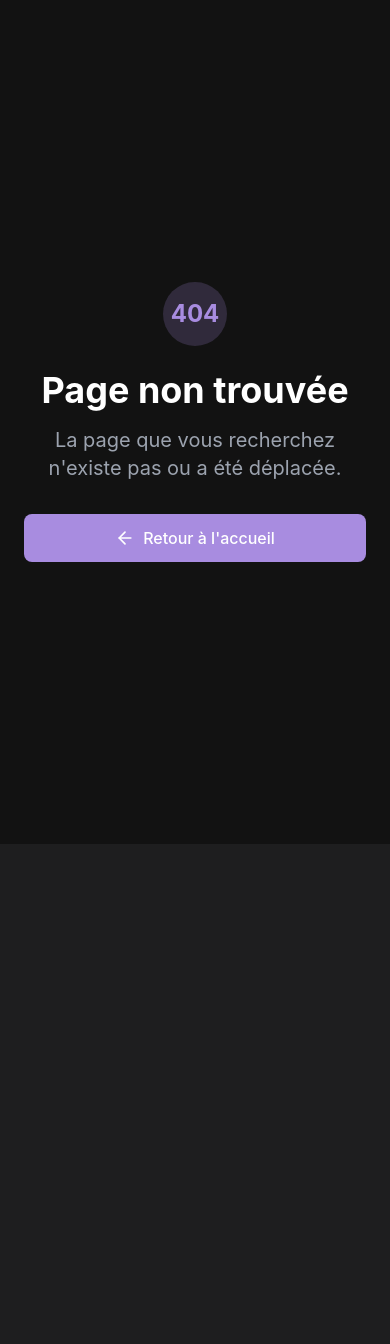
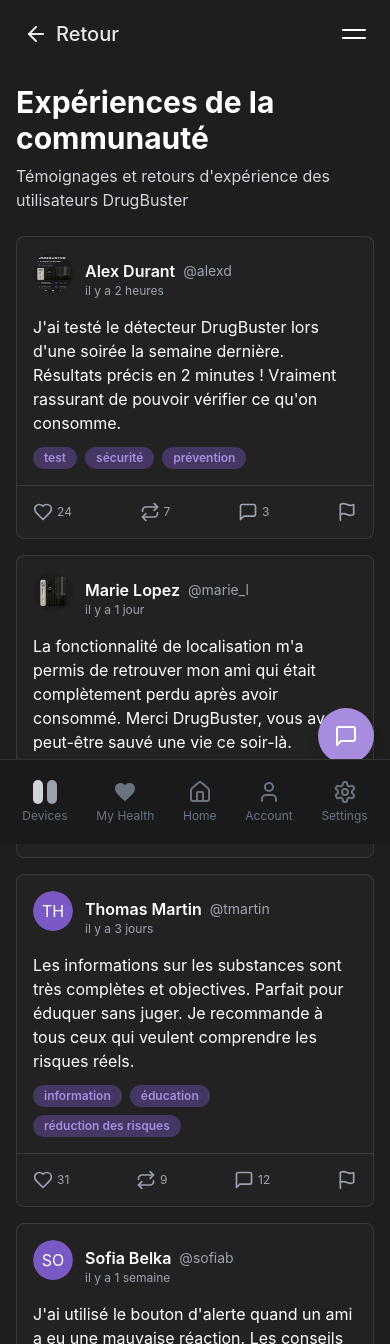
Before and after one commit to creaserviceProf/mobile-iconify, a React (Vite) app: page /community in a window 390 px wide. Before the commit this address had no page. Shown: the top 1344 px of the page. Before the commit the page ends 844 px from the top, so only its background shows below. Built offline with nearby package versions, Linux system fonts and the light colour scheme.

Commit message:
feat: Add community experiences page
Implement a mobile web page for community experiences, including fake testimonials, profile pictures, and action buttons.

```diff
--- a/src/App.tsx
+++ b/src/App.tsx
@@ -6,6 +6,7 @@ import { QueryClient, QueryClientProvider } from "@tanstack/react-query";
 import { BrowserRouter, Routes, Route } from "react-router-dom";
 import Index from "./pages/Index";
 import Location from "./pages/Location";
+import Community from "./pages/Community";
 import NotFound from "./pages/NotFound";
 
 const queryClient = new QueryClient();
@@ -19,6 +20,7 @@ const App = () => (
         <Routes>
           <Route path="/" element={<Index />} />
           <Route path="/location" element={<Location />} />
+          <Route path="/community" element={<Community />} />
           {/* ADD ALL CUSTOM ROUTES ABOVE THE CATCH-ALL "*" ROUTE */}
           <Route path="*" element={<NotFound />} />
         </Routes>
--- /dev/null
+++ b/src/pages/Community.tsx
@@ -0,0 +1,205 @@
+
+import React from 'react';
+import { useNavigate } from 'react-router-dom';
+import Navbar from '@/components/Navbar';
+import BottomNavbar from '@/components/BottomNavbar';
+import { Avatar, AvatarFallback, AvatarImage } from '@/components/ui/avatar';
+import { Card, CardContent, CardFooter, CardHeader } from '@/components/ui/card';
+import { Badge } from '@/components/ui/badge';
+import { Heart, Flag, MessageSquare, Repeat } from 'lucide-react';
+import { cn } from '@/lib/utils';
+
+interface TestimonialProps {
+  name: string;
+  handle: string;
+  avatar: string;
+  content: string;
+  time: string;
+  likes: number;
+  reposts: number;
+  comments: number;
+  tags: string[];
+}
+
+const CommunityPost: React.FC<TestimonialProps> = ({
+  name,
+  handle,
+  avatar,
+  content,
+  time,
+  likes,
+  reposts,
+  comments,
+  tags
+}) => {
+  const [liked, setLiked] = React.useState(false);
+  const [reposted, setReposted] = React.useState(false);
+
+  return (
+    <Card className="bg-drugbuster-card border-white/10 mb-4 animate-fade-in">
+      <CardHeader className="flex flex-row items-start gap-3 p-4">
+        <Avatar className="h-10 w-10">
+          <AvatarImage src={avatar} alt={name} />
+          <AvatarFallback className="bg-purple-dark text-white">
+            {name.substring(0, 2).toUpperCase()}
+          </AvatarFallback>
+        </Avatar>
+        <div className="flex flex-col text-left">
+          <div className="flex items-center gap-2">
+            <span className="font-semibold text-white">{name}</span>
+            <span className="text-sm text-gray-400">@{handle}</span>
+          </div>
+          <div className="text-xs text-gray-400">{time}</div>
+        </div>
+      </CardHeader>
+      <CardContent className="p-4 pt-0 text-left">
+        <p className="text-white">{content}</p>
+        <div className="flex flex-wrap gap-2 mt-3">
+          {tags.map((tag, index) => (
+            <Badge
+              key={index}
+              className="bg-purple-dark/40 text-purple-light hover:bg-purple-dark"
+            >
+              {tag}
+            </Badge>
+          ))}
+        </div>
+      </CardContent>
+      <CardFooter className="border-t border-white/10 p-2 flex justify-between">
+        <button
+          className={cn(
+            "flex items-center gap-1 p-2 rounded-full transition-colors",
+            liked ? "text-red-500" : "text-gray-400 hover:text-red-500"
+          )}
+          onClick={() => setLiked(!liked)}
+        >
+          <Heart className="h-5 w-5" fill={liked ? "currentColor" : "none"} />
+          <span className="text-xs">{liked ? likes + 1 : likes}</span>
+        </button>
+
+        <button
+          className={cn(
+            "flex items-center gap-1 p-2 rounded-full transition-colors",
+            reposted ? "text-green-500" : "text-gray-400 hover:text-green-500"
+          )}
+          onClick={() => setReposted(!reposted)}
+        >
+          <Repeat className="h-5 w-5" />
+          <span className="text-xs">{reposted ? reposts + 1 : reposts}</span>
+        </button>
+
+        <button
+          className="flex items-center gap-1 p-2 rounded-full text-gray-400 hover:text-blue-500 transition-colors"
+        >
+          <MessageSquare className="h-5 w-5" />
+          <span className="text-xs">{comments}</span>
+        </button>
+
+        <button
+          className="flex items-center gap-1 p-2 rounded-full text-gray-400 hover:text-yellow-500 transition-colors"
+        >
+          <Flag className="h-5 w-5" />
+        </button>
+      </CardFooter>
+    </Card>
+  );
+};
+
+const Community = () => {
+  const navigate = useNavigate();
+
+  // Données fictives pour les témoignages
+  const testimonials: TestimonialProps[] = [
+    {
+      name: "Alex Durant",
+      handle: "alexd",
+      avatar: "/lovable-uploads/f0d5f2c1-67bc-4b96-aad1-611e5ecc072b.png",
+      content: "J'ai testé le détecteur DrugBuster lors d'une soirée la semaine dernière. Résultats précis en 2 minutes ! Vraiment rassurant de pouvoir vérifier ce qu'on consomme.",
+      time: "il y a 2 heures",
+      likes: 24,
+      reposts: 7,
+      comments: 3,
+      tags: ["test", "sécurité", "prévention"]
+    },
+    {
+      name: "Marie Lopez",
+      handle: "marie_l",
+      avatar: "/lovable-uploads/06dc8068-a4c7-456e-b50d-a3339bc0091f.png",
+      content: "La fonctionnalité de localisation m'a permis de retrouver mon ami qui était complètement perdu après avoir consommé. Merci DrugBuster, vous avez peut-être sauvé une vie ce soir-là.",
+      time: "il y a 1 jour",
+      likes: 56,
+      reposts: 14,
+      comments: 8,
+      tags: ["urgence", "localisation", "témoignage"]
+    },
+    {
+      name: "Thomas Martin",
+      handle: "tmartin",
+      avatar: "",
+      content: "Les informations sur les substances sont très complètes et objectives. Parfait pour éduquer sans juger. Je recommande à tous ceux qui veulent comprendre les risques réels.",
+      time: "il y a 3 jours",
+      likes: 31,
+      reposts: 9,
+      comments: 12,
+      tags: ["information", "éducation", "réduction des risques"]
+    },
+    {
+      name: "Sofia Belka",
+      handle: "sofiab",
+      avatar: "",
+      content: "J'ai utilisé le bouton d'alerte quand un ami a eu une mauvaise réaction. Les conseils fournis par l'app m'ont guidé en attendant les secours. Indispensable!",
+      time: "il y a 1 semaine",
+      likes: 47,
+      reposts: 23,
+      comments: 5,
+      tags: ["alerte", "secours", "conseils"]
+    },
+    {
+      name: "Léo Dubois",
+      handle: "leo_d",
+      avatar: "",
+      content: "Premier festival avec DrugBuster ce weekend. L'app a identifié une substance dangereuse qui circulait. Information partagée instantanément avec tous les utilisateurs à proximité. Service public!",
+      time: "il y a 2 semaines",
+      likes: 82,
+      reposts: 41,
+      comments: 16,
+      tags: ["festival", "alerte", "communauté"]
+    }
+  ];
+
+  return (
+    <div className="relative min-h-screen pb-20">
+      <Navbar />
+
+      <div className="p-4">
+        <h1 className="text-3xl font-bold mb-2 text-left text-white animate-fade-in">
+          Expériences de la communauté
+        </h1>
+        <p className="text-gray-300 text-left mb-6 animate-fade-in">
+          Témoignages et retours d'expérience des utilisateurs DrugBuster
+        </p>
+
+        <div className="space-y-4">
+          {testimonials.map((testimonial, index) => (
+            <div key={index} className="animate-on-mount" style={{ animationDelay: `${index * 0.1}s` }}>
+              <CommunityPost {...testimonial} />
+            </div>
+          ))}
+        </div>
+      </div>
+
+      <div className="fixed bottom-20 right-4">
+        <button
+          className="bg-purple-light text-white p-4 rounded-full shadow-lg hover:bg-purple-dark transition-colors animate-fade-in"
+          aria-label="Partager mon expérience"
+        >
+          <MessageSquare className="h-6 w-6" />
+        </button>
+      </div>
+
+      <BottomNavbar />
+    </div>
+  );
+};
+
+export default Community;
```
